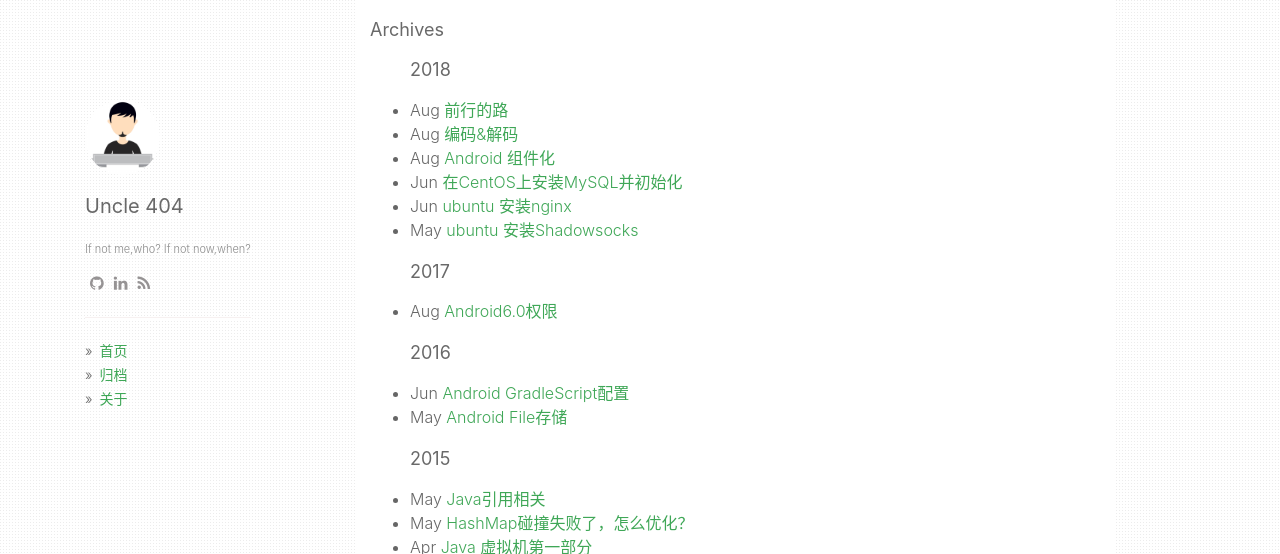
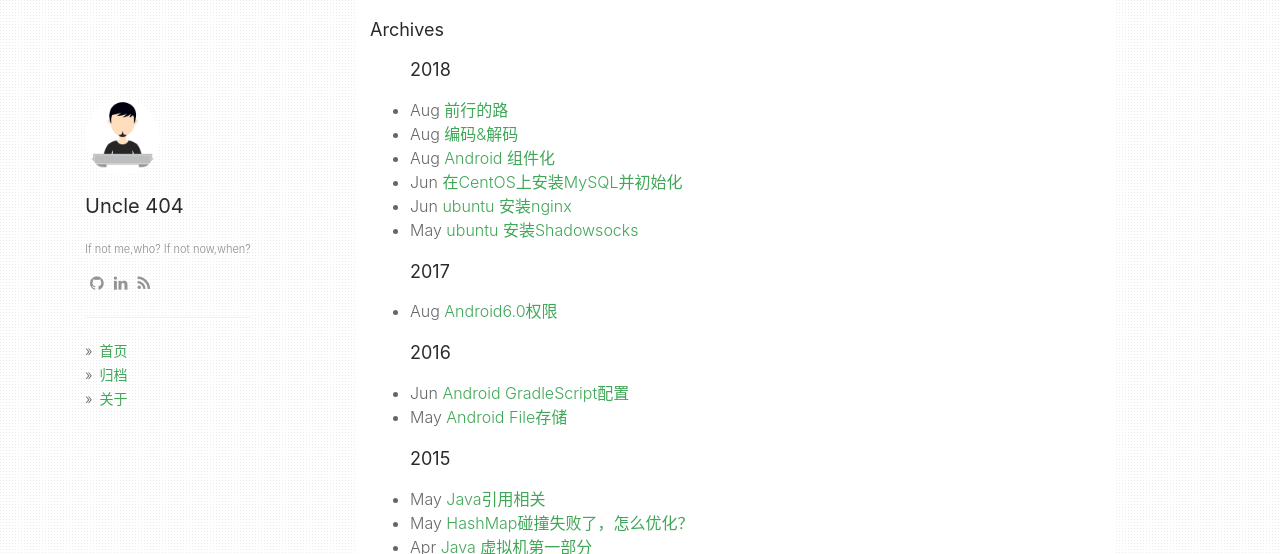
Before and after one commit to alphaletsgo/alphaletsgo.github.com, a Jekyll site: the page built from archives.html, in a window 1280 px wide. Shown: the top 554 px of the page. Built offline with Jekyll 4.4.1, drawn with Linux system fonts in a browser that asks for light colours; nearby versions of some CDN libraries.

Commit message:
opt title style

```diff
--- a/static/css/main.css
+++ b/static/css/main.css
@@ -19,7 +19,7 @@ span.time, span.categories {
   font-size: 11px;
 }
 h1, h2, h3 {
-  color: #696969;
+  color: #2A2A2A;
   font-weight: normal;
   margin-bottom: 18px;
 }
```
